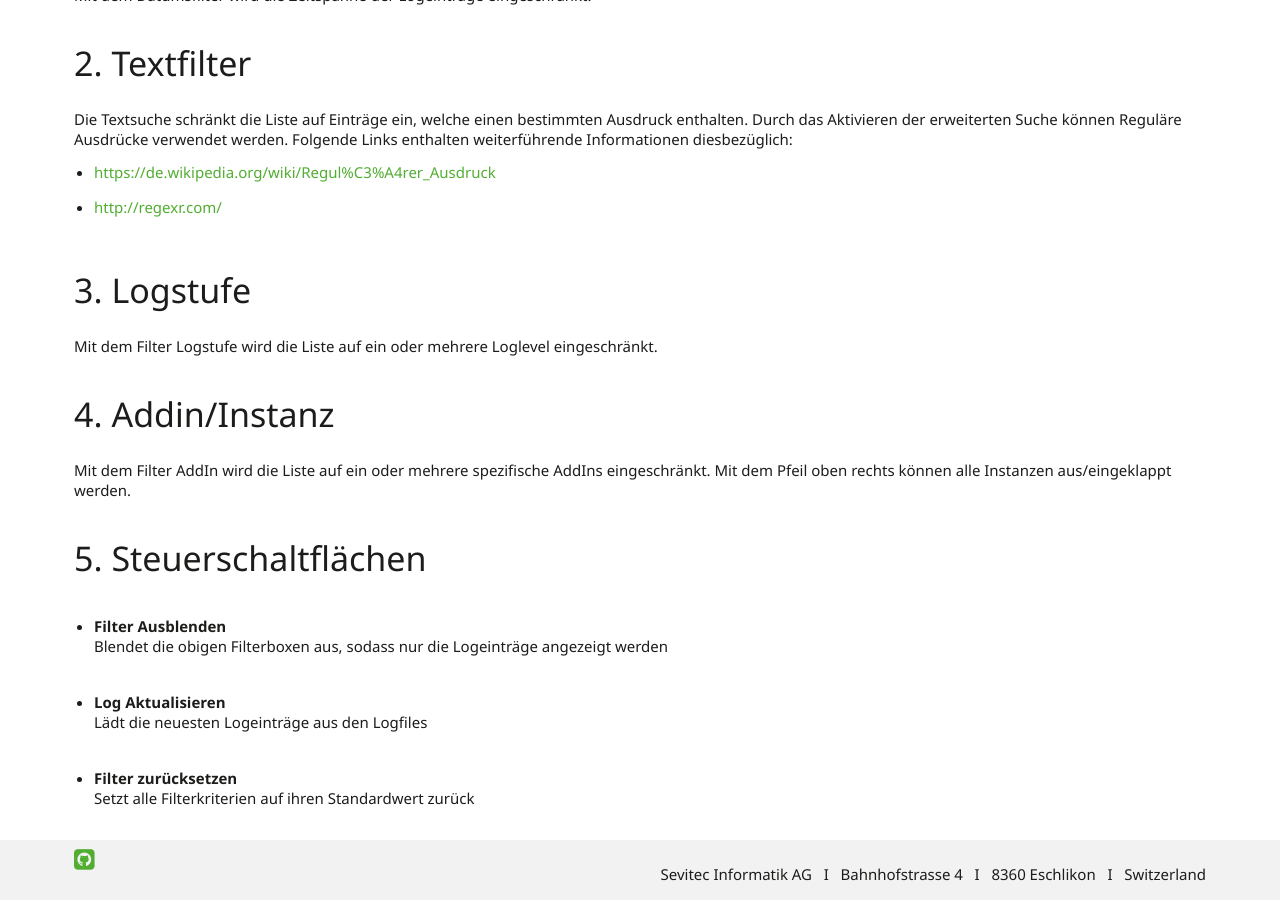
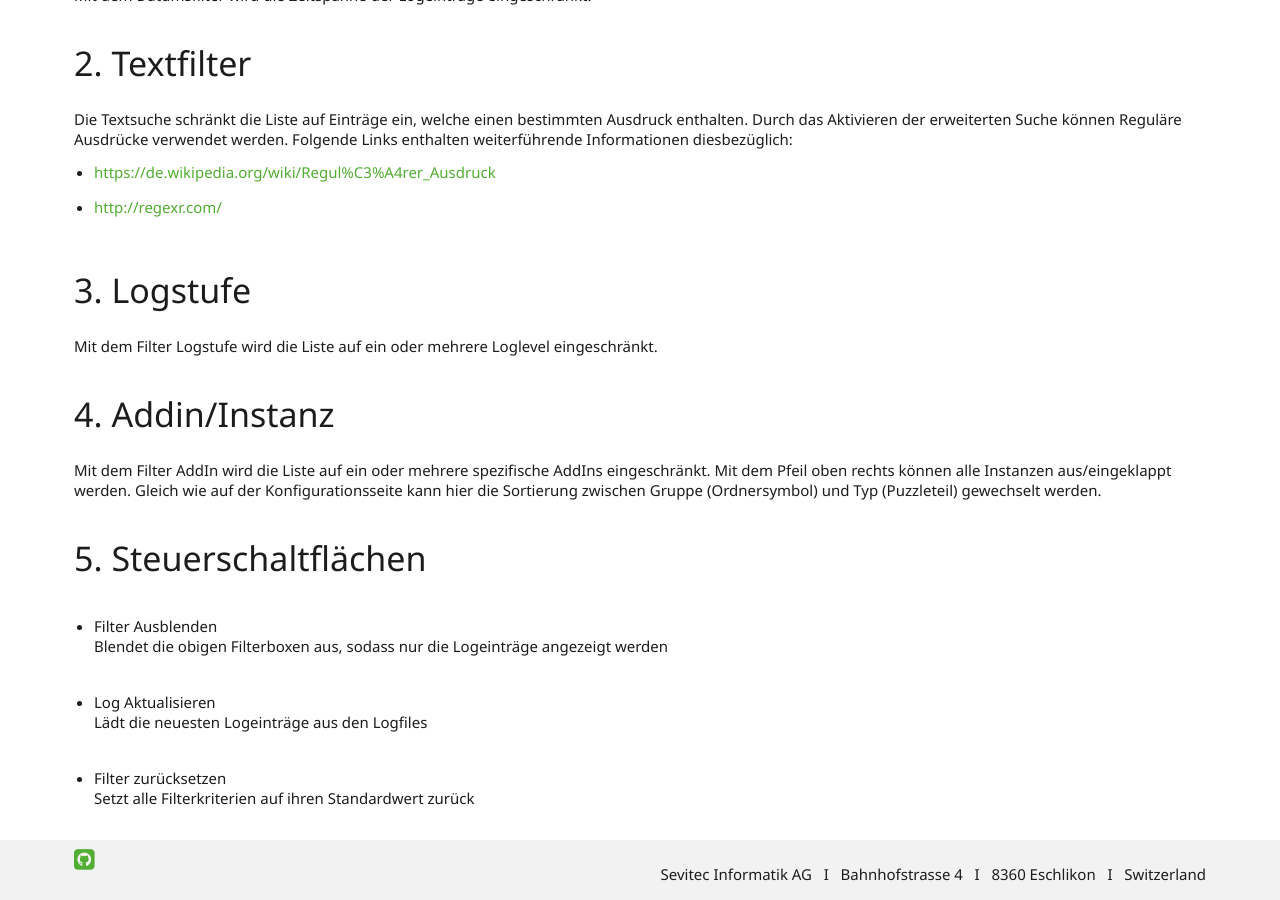
Before and after one commit to primesoft-group/oneconnexx-docs, a Jekyll site: the page built from _pages/webclient/de/log.md, in a window 1280 px wide and 900 px high, scrolled down 2947 px. Built offline with Jekyll 4.4.1, drawn with Linux system fonts in a browser that asks for light colours; nearby versions of some CDN libraries; some web fonts are replaced.

Commit message:
Logseite Textanpassungen

```diff
--- a/_pages/webclient/de/log.md
+++ b/_pages/webclient/de/log.md
@@ -3,13 +3,13 @@
 title: Log
 permalink: "webclient/de/log/"
 ---
-## __Echtzeit__
+## Echtzeit
 
 Die Ansicht «Echtzeitlog» bietet eine Übersicht über die Logeinträge welche Aktuell geschrieben werden. Der Aktualisierungszyklus liegt bei einer Sekunde. Neue Einträge werden unten an der Liste angefügt und der Bildlauf automatisch aktualisiert, d.h. das Fenster scrollt automatisch nach unten um die aktuellsten Logeinträge anzuzeigen
 
 ![X]({{ site.baseUrl }}/assets/content-images/webclient/de/realtimelog.png "Realtime Log")
 
-#### __Aufbau eines Logeintrags__
+#### Aufbau eines Logeintrags
 
  ![X]({{ site.baseUrl }}/assets/content-images/webclient/de/logentry.png "Aufbau Logeintrag")
 
@@ -30,7 +30,7 @@
 Diese Aktion löscht die gesamte Anzeige der Logs. Wenn die Anzeige gelöscht wird, sind die Logeinträge im Echtzeitlog nicht mehr ersichtlich und müssen über die Ansicht «Auswertung» eingesehen werden.
 Das Löschen wirkt sich nicht auf die Einträge in der Logdatei aus.
 
-## __Auswertung__
+## Auswertung
 
 In der Ansicht «Auswertung» können die gesamten im Logverzeichnis liegenden Logeinträge gefiltert werden. Im Unterschied zum Echtzeitlog werden die neu geschriebenen Logs nicht automatisch geladen. Die Schaltfläche «Log Aktualisieren» erlaubt aber jederzeit eine Aktualisierung der Liste. Der Filtervorgang wird automatisch ausgeführt, sobald sich ein Wert in den Filterboxen ändert. (Verzögerung ca. 1.5 Sekunden)
 
@@ -54,14 +54,14 @@
 
 ### 4. Addin/Instanz
 
-Mit dem Filter AddIn wird die Liste auf ein oder mehrere spezifische AddIns eingeschränkt. Mit dem Pfeil oben rechts können alle Instanzen aus/eingeklappt werden.
+Mit dem Filter AddIn wird die Liste auf ein oder mehrere spezifische AddIns eingeschränkt. Mit dem Pfeil oben rechts können alle Instanzen aus/eingeklappt werden. Gleich wie auf der Konfigurationsseite kann hier die Sortierung zwischen Gruppe (Ordnersymbol) und Typ (Puzzleteil) gewechselt werden.
 
 ### 5. Steuerschaltflächen
-  * __Filter Ausblenden__
+  * Filter Ausblenden
     Blendet die obigen Filterboxen aus, sodass nur die Logeinträge angezeigt werden
 
-  * __Log Aktualisieren__
+  * Log Aktualisieren
     Lädt die neuesten Logeinträge aus den Logfiles
 
-  * __Filter zurücksetzen__
+  * Filter zurücksetzen
     Setzt alle Filterkriterien auf ihren Standardwert zurück
```
